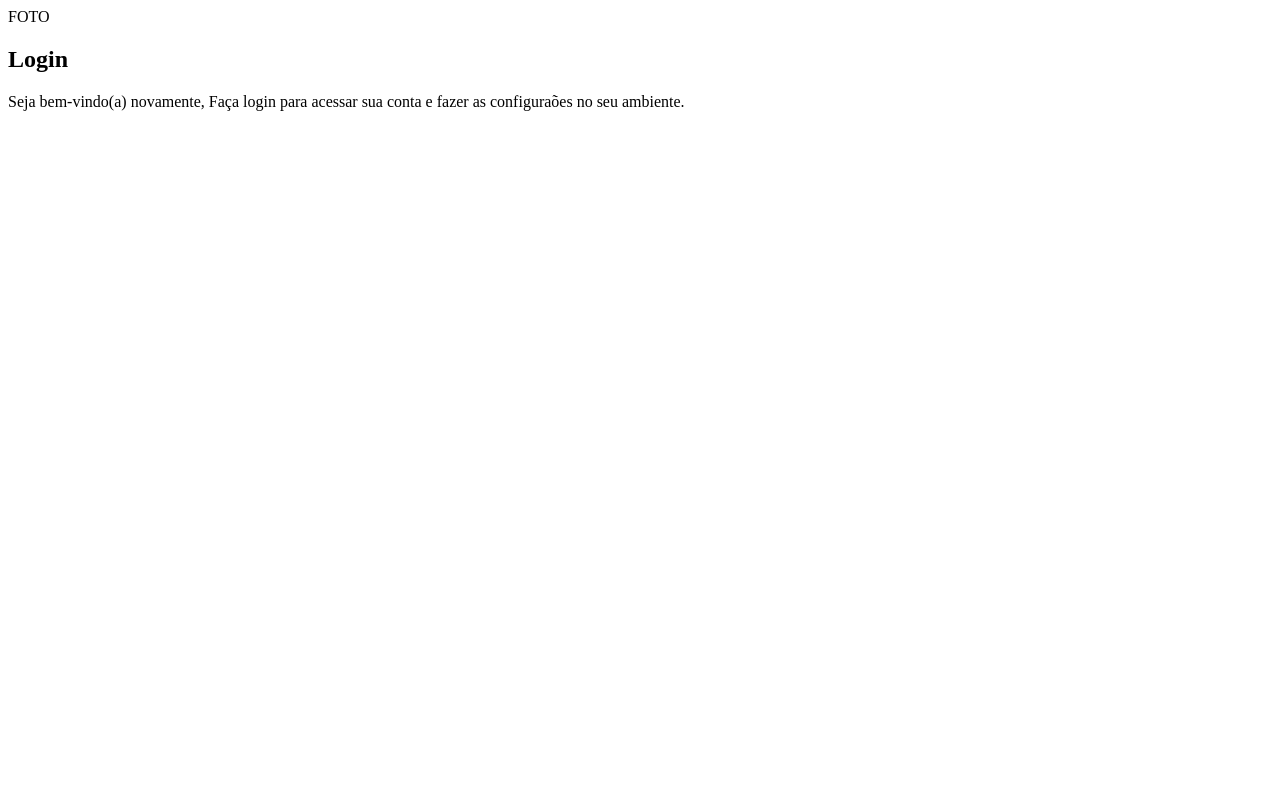
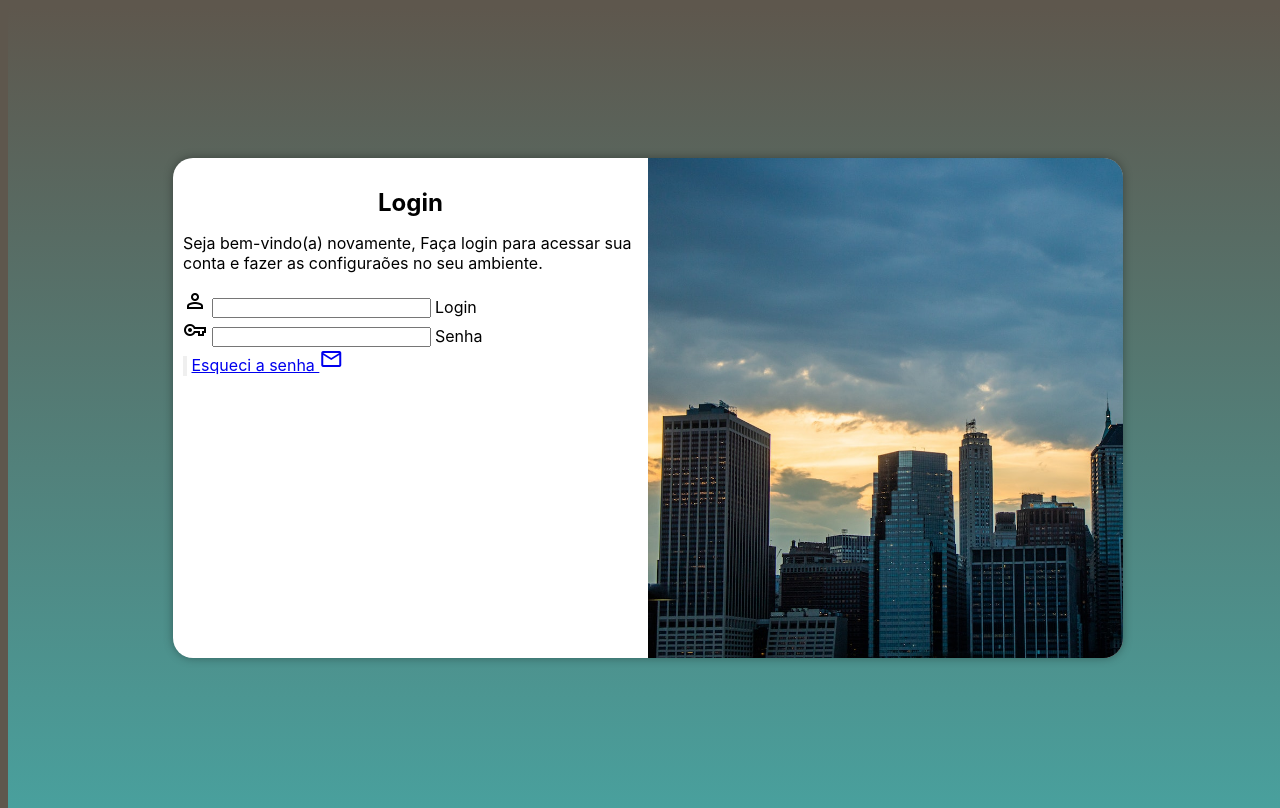
Before and after one commit to geissysouza/projeto-login, a plain HTML site: page index.html in a window 1280 px wide. Drawn offline with nearby package versions, Linux system fonts and the light colour scheme.

Commit message:
Atualizações projeto login

```diff
--- /dev/null
+++ b/estilos/media-query.css
@@ -0,0 +1,68 @@
+@charset "UTF-8";
+
+
+/*Todas as demais midias*/
+
+/* Typical Device Breakpoints
+------------------------------
+Pequenas telas: até 600px
+Celular: de 600px até 768px
+Tablet: 768px até 992px
+Desktop: 992px até 1200px
+Grandes telas: acima de 1200px
+
+- Até o 768px já esta feito, agora é criar as outras telas
+*/
+
+/*TABLET*/
+@media screen and (min-width:768px) and (max-width:992px) {
+
+    body{
+        background-image: linear-gradient(to top, #49a09d, #5e574d);
+    }
+
+    section#login{
+        width: 80vw;
+    }
+
+    section#login > div#imagem{
+        float:left;
+        width: 30%;
+        height:100%;
+    }
+    section#login > div#formulario{
+        float:right;
+        width: 70%;
+    }
+}
+
+/*DESKTOP E TELAS GRANDES*/
+@media screen and (min-width:992px){
+
+    body{
+        background-image: linear-gradient(to top, #49a09d, #5e574d);
+    }
+
+    section#login{
+        width: 950px;
+    }
+
+    section#login > div#imagem{
+        float:right;
+        width: 50%;
+        height:100%;
+    }
+    section#login > div#formulario{
+        float:left;
+        width: 50%;
+    }
+
+    div#formulario > h1{
+       font-size: 1.5em;
+
+    }
+    div#formulario > p{
+        font-size: 1.0em;
+
+    }
+}
--- a/estilos/style.css
+++ b/estilos/style.css
@@ -1,7 +1,70 @@
 @charset "UTF-8";
 
-/*PALETA DE CORES:
-Verde: #49a09d
+/*
+PALETA DE CORES:
+Azul: #49a09d
 Gray: #5e574d
+*/
 
-*/
+*{
+    font-family: -apple-system, BlinkMacSystemFont, 'Segoe UI', Roboto, Oxygen, Ubuntu, Cantarell, 'Open Sans', 'Helvetica Neue', sans-serif;
+    padding: 0px;
+    margin: opx;
+    box-sizing: border-box;
+}
+
+body, html{
+    background-color: #5e574d;
+    height: 100vh;
+    width: 100vw;
+
+}
+
+main{
+    position: relative;
+    height: 100vh;
+    width: 100vw;
+}
+
+section#login{
+    position: absolute;
+    top: 50%;
+    left: 50%;
+    transform: translate(-50%,-50%);
+    overflow: hidden;
+
+
+    background-color: white;
+    width: 250px;
+    height: 500px;
+    border-radius: 20px;
+    box-shadow: 0px 0px 10px rgba(0, 0, 0, 0.342);
+
+    transition: width 0.3s, height 0.3s;
+    transition-timing-function: ease;
+}
+
+section#login > div#imagem{
+    display: block;
+    background: #5e574d url(../imagens/arqui2.jpg) no-repeat;
+    background-size: cover;
+    background-position: left bottom;
+    height: 200px;
+}
+
+section#login > div#formulario{
+    display: block;
+    padding: 10px;
+
+}
+
+div#formulario > h1{
+    text-align: center;
+    margin-bottom: 10px;
+
+}
+
+div#formulario > p{
+    font-size: 0.8em;
+
+}
--- a/index.html
+++ b/index.html
@@ -6,17 +6,33 @@
     <meta name="viewport" content="width=device-width, initial-scale=1.0">
     <title>Login</title>
     <link rel="stylesheet" href="estilos/style.css">
+    <link rel="stylesheet" href="estilos/media-query.css">
+    <link rel="stylesheet" href="https://fonts.googleapis.com/css2?family=Material+Symbols+Outlined:opsz,wght,FILL,GRAD@20..48,100..700,0..1,-50..200" />
 </head>
 <body>
     <main>
         <section id="login"> <!--Tela de login-->
             <div id="imagem">
-                    FOTO
+                <!--Aqui vai a imagem nas CSS-->
             </div>
             <div id="formulario">
                 <h1>Login</h1>
                 <p> Seja bem-vindo(a) novamente, Faça login para acessar sua conta e fazer as configuraões no seu ambiente.</p>
-                <form action="login.php" method="post">
+                <form action="login.php" method="post" autocomplete="on">
+                    <div class="campo">
+                        <span class="material-symbols-outlined">person</span>
+                        <input type="email" name="login" id="ilogin" autocomplete="email" required>
+                        <label for="ilogin">Login</label>
+                    </div>
+                    <div class="campo">
+                        <span class="material-symbols-outlined">vpn_key</span>
+                        <input type="password" name="senha" id="isenha" autocomplete="current-password" required minlength="8" maxlength="20">
+                        <label for="isenha">Senha</label>
+                    </div>
+                    <input type="submit" value="">
+                    <a href="esqueci.html">Esqueci a senha
+                        <span class="material-symbols-outlined"> mail </span>
+                    </a>
 
 
                 </form>
```
Also changed, not shown: imagens/arqui.jpg (renamed from imagens/pexels-andre-moura-15187118.jpg), imagens/arqui2.jpg (added).
